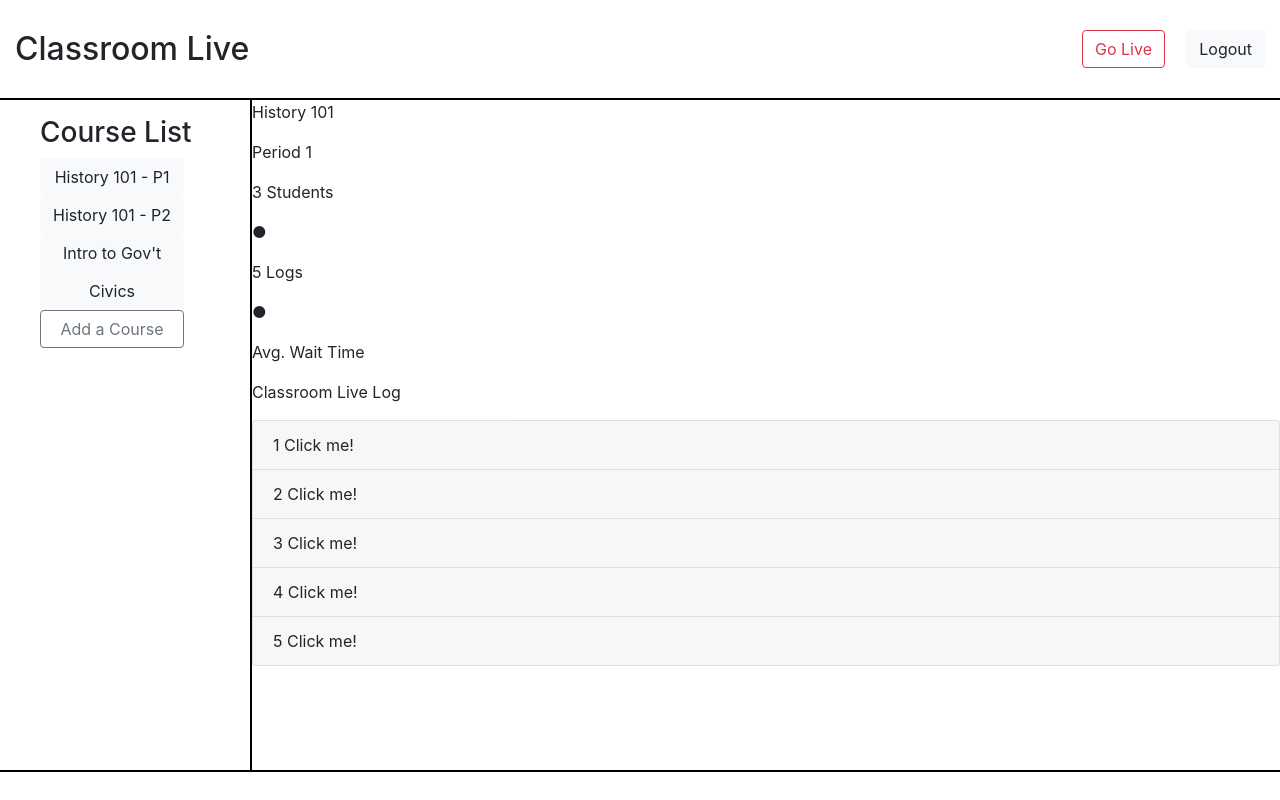
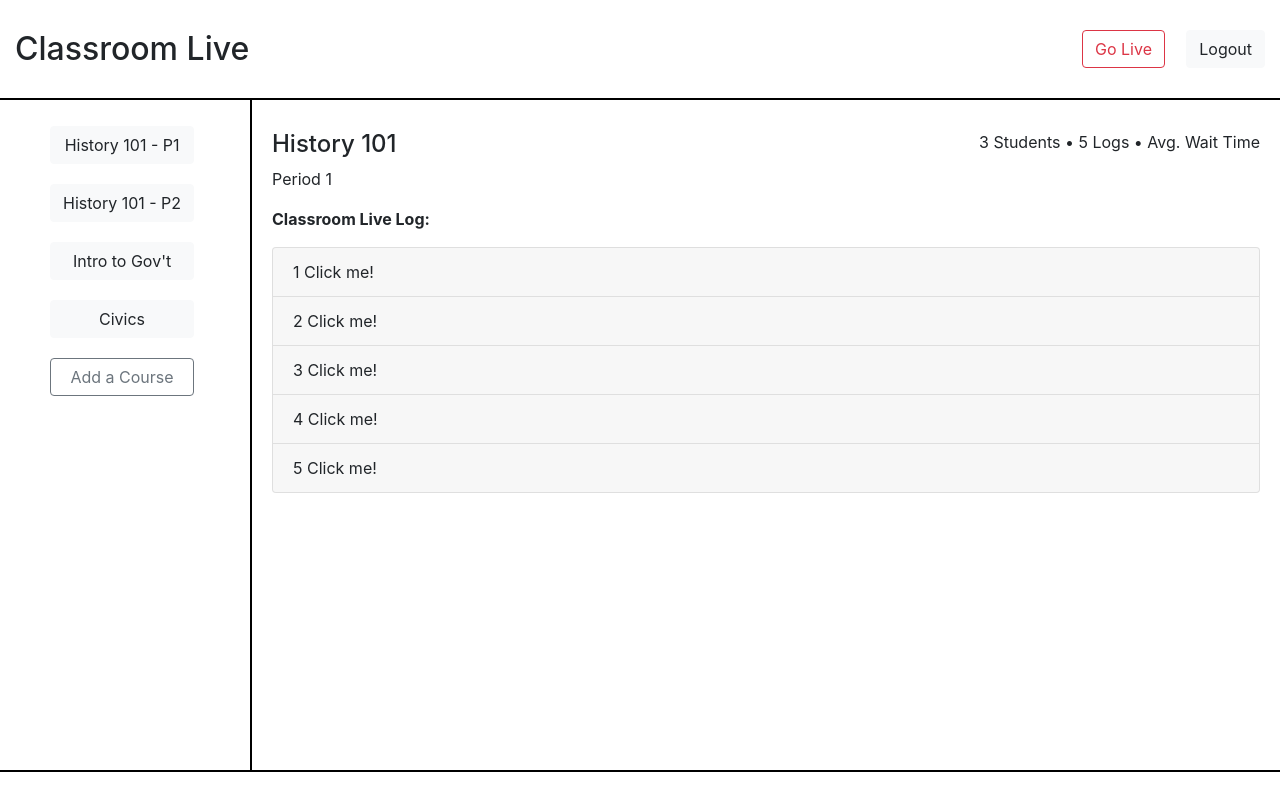
Before and after one commit to KKennedyCodes/classroom-live-frontend, a React (Create React App) app: page /video-store-consumer/rentals in a window 1280 px wide. Built offline with nearby package versions, Linux system fonts and the light colour scheme.

Commit message:
More Css to Teacher Dashboard

```diff
--- a/src/components/courses/Course.css
+++ b/src/components/courses/Course.css
@@ -1,7 +1,32 @@
+.body {
+  margin-left: 20px;
+  margin-right: 20px;
+}
 .ButtonGroup {
   display: flex;
   flex-direction: column;
   flex-wrap: nowrap;
   justify-content: flex-start;
-  align-content: space-around;
+  align-content: space-evenly;
+  align-items: stretch;
 }
+
+.CourseDetails {
+  display: grid;
+  width: 100%;
+  grid-template-columns: 2fr 1fr;
+  align-items: top;
+  padding-top: 30px;
+}
+
+.courseButton {
+  margin: 10px;
+}
+
+.courseSpecs {
+  text-align: right;
+}
+
+.subTitle {
+  font-weight: bold;
+}
--- a/src/components/courses/Course.js
+++ b/src/components/courses/Course.js
@@ -20,18 +20,18 @@ class Course extends React.Component {
 
   render () {
     return (
+      <div className="body">
+        <section className="CourseDetails">
           <div>
-      <section className="CourseDetails">
-        <p>{this.state.courseTitle}</p>
+            <h4>{this.state.courseTitle}</h4>
             <p>{this.state.courseSection}</p>
-        <p>{this.state.students.length} Students</p>
-        <p>●</p>
-        <p>{this.state.sessionIds.length} Logs</p>
-        <p>●</p>
-        <p>Avg. Wait Time</p>
+          </div>
+          <div className="courseSpecs">
+            <p>{this.state.students.length} Students    •   {this.state.sessionIds.length} Logs   •   Avg. Wait Time</p>
+          </div>
         </section>
         <section>
-        <p>Classroom Live Log</p>
+          <p className="subTitle">Classroom Live Log:</p>
           <SessionList />
         </section>
       </div>
--- a/src/components/courses/CourseList.js
+++ b/src/components/courses/CourseList.js
@@ -15,7 +15,7 @@ class CourseList extends React.Component {
 
   displayCourses = () => {
     const courseList = this.state.courses.map((course, i) => {
-      return <Button variant="light">{course}</Button>
+      return <Button variant="light" className="courseButton">{course}</Button>
     })
 
     return courseList;
@@ -24,10 +24,9 @@ class CourseList extends React.Component {
   render () {
     return (
       <nav className="nav">
-        <h3>Course List</h3>
         <ButtonToolbar className="ButtonGroup">
           {this.displayCourses()}
-          <Button variant="outline-secondary">Add a Course</Button>
+          <Button variant="outline-secondary" className="courseButton">Add a Course</Button>
         </ButtonToolbar>
       </nav>
     )};
--- /dev/null
+++ b/src/components/sessions/Session.css
@@ -0,0 +1,3 @@
+.courseSession {
+  margin: 10px;
+}
--- a/src/components/sessions/Session.js
+++ b/src/components/sessions/Session.js
@@ -19,7 +19,8 @@ class Session extends React.Component {
           {this.props.date} Click me!
         </Accordion.Toggle>
         <Accordion.Collapse eventKey={this.props.value}>
-          <Card.Body>Hello! I'm the body
+          <Card.Body>
+            <p>Hello! I'm the body</p>
             <Button variant="outline-secondary">Details ◢</Button>
           </Card.Body>
         </Accordion.Collapse>
--- a/src/components/sessions/SessionList.js
+++ b/src/components/sessions/SessionList.js
@@ -2,6 +2,7 @@ import React, { Component } from 'react';
 import Accordion from 'react-bootstrap/Accordion';
 import Session from './Session.js';
 import { thisExpression } from '@babel/types';
+import './Session.css';
 
 class Course extends React.Component {
   constructor(props) {
@@ -20,7 +21,7 @@ class Course extends React.Component {
 displaySessions = () => {
 
     const sessionList = this.state.logs.map((date, i) => {
-      return <Session date={date} value={i} />
+      return <Session date={date} value={i} className="courseSession" />
     });
 
     return sessionList;
```
Lines whose indentation alone changed are shown as unchanged.
